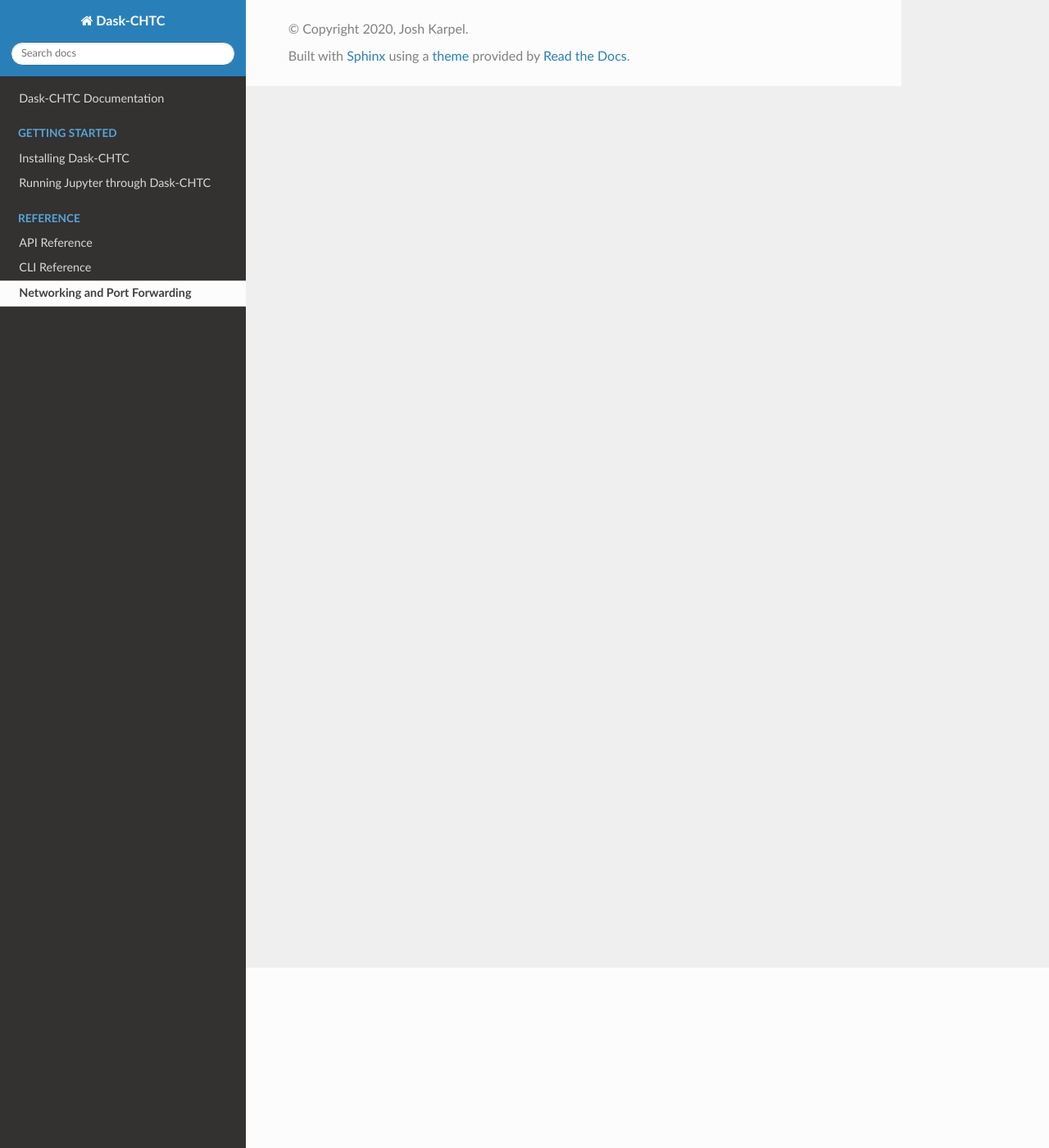
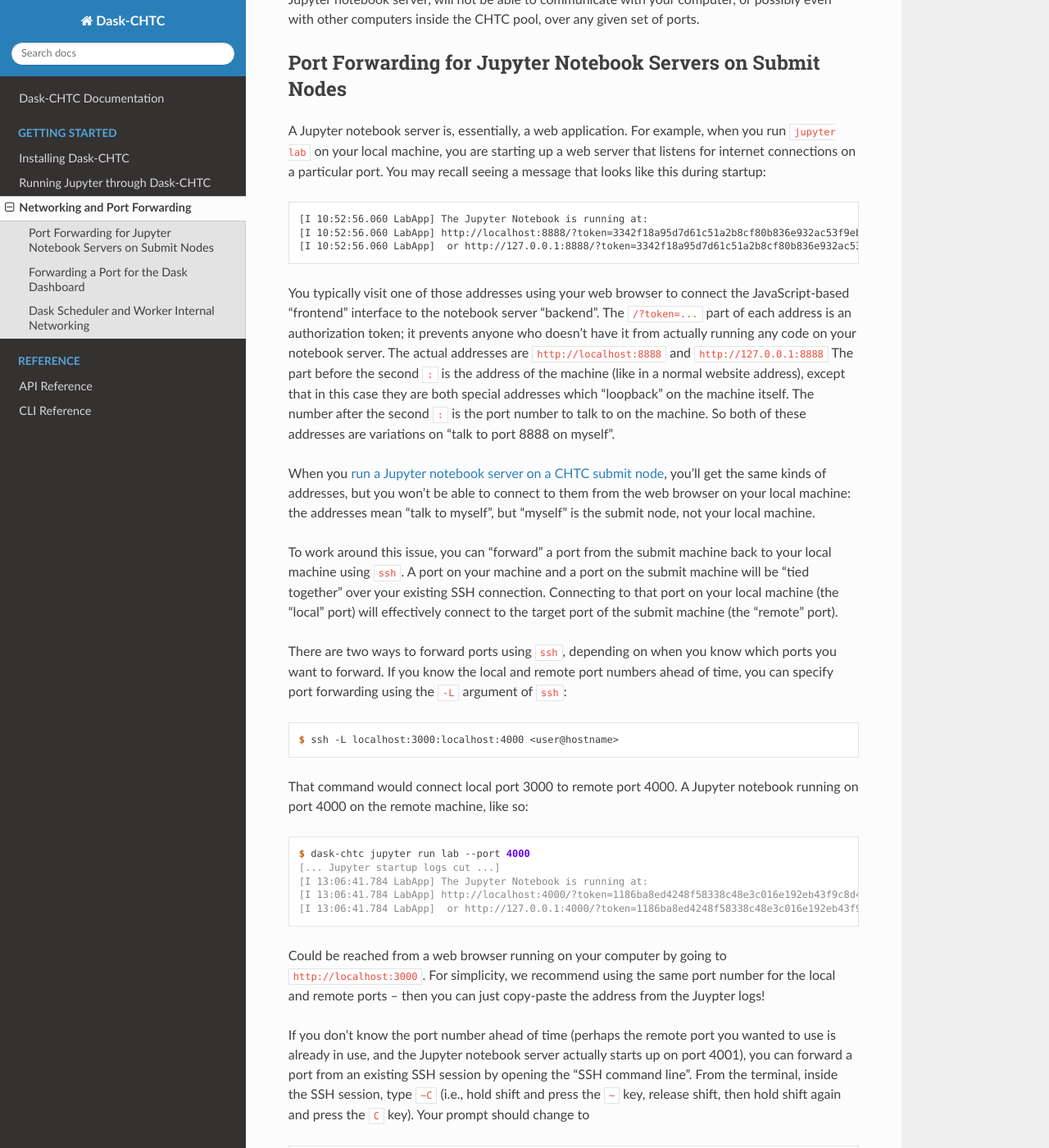
Before and after one commit to CHTC/dask-chtc, a Sphinx documentation site: the page built from docs/source/ports.rst, in a window 1280 px wide and 1400 px high, scrolled down 220 px. Shown: the whole window at 82% size. Built offline with Sphinx 7.4.7 and the Read the Docs theme 2.0.0, drawn with Linux system fonts in a browser that asks for light colours; some of the changed text lies outside the part shown.

Commit message:
add port forwarding docs (#13)

```diff
--- a/docs/source/ports.rst
+++ b/docs/source/ports.rst
@@ -1,4 +1,138 @@
+.. _networking:
+
 Networking and Port Forwarding
 ==============================
 
 .. py:currentmodule:: dask_chtc
+
+For security reasons, most
+`ports <https://en.wikipedia.org/wiki/Port_(computer_networking)>`_
+on CHTC submit and execute nodes are not open for traffic.
+This means that programs that need to communicate over ports, like
+the Dask distributed scheduler
+or a Jupyter notebook server,
+will not be able to communicate with your computer, or possibly even with
+other computers inside the CHTC pool, over any given set of ports.
+
+Port Forwarding for Jupyter Notebook Servers on Submit Nodes
+------------------------------------------------------------
+
+A Jupyter notebook server is, essentially, a web application.
+For example, when you run ``jupyter lab`` on your local machine,
+you are starting up a web server that listens for internet connections on
+a particular port.
+You may recall seeing a message that looks like this during startup:
+
+.. code-block::
+
+    [I 10:52:56.060 LabApp] The Jupyter Notebook is running at:
+    [I 10:52:56.060 LabApp] http://localhost:8888/?token=3342f18a95d7d61c51a2b8cf80b836e932ac53f9ebdb3965
+    [I 10:52:56.060 LabApp]  or http://127.0.0.1:8888/?token=3342f18a95d7d61c51a2b8cf80b836e932ac53f9ebdb3965
+
+You typically visit one of those addresses using your web browser to connect the
+JavaScript-based "frontend" interface to the notebook server "backend".
+The ``/?token=...`` part of each address is an authorization token;
+it prevents anyone who doesn't have it from
+actually running any code on your notebook server.
+The actual addresses are ``http://localhost:8888`` and ``http://127.0.0.1:8888``
+The part before the second ``:`` is the address of the machine
+(like in a normal website address),
+except that in this case they are both special addresses which "loopback"
+on the machine itself.
+The number after the second ``:`` is the port number to talk to on the machine.
+So both of these addresses are variations on "talk to port 8888 on myself".
+
+When you :ref:`run a Jupyter notebook server on a CHTC submit node <jupyter>`,
+you'll get the same kinds of addresses, but you won't be able to connect to them
+from the web browser on your local machine: the addresses mean "talk to myself",
+but "myself" is the submit node, not your local machine.
+
+To work around this issue, you can "forward" a port from the submit machine
+back to your local machine using ``ssh``. A port on your machine and a port on
+the submit machine will be "tied together" over your existing SSH connection.
+Connecting to that port on your local machine (the "local" port)
+will effectively connect to the target port of the submit machine
+(the "remote" port).
+
+There are two ways to forward ports using ``ssh``, depending on when you know
+which ports you want to forward.
+If you know the local and remote port numbers ahead of time,
+you can specify port forwarding using the ``-L`` argument of ``ssh``:
+
+.. code-block:: console
+
+    $ ssh -L localhost:3000:localhost:4000 <user@hostname>
+
+That command would connect local port 3000 to remote port 4000.
+A Jupyter notebook running on port 4000 on the remote machine, like so:
+
+.. code-block:: console
+
+    $ dask-chtc jupyter run lab --port 4000
+    [... Jupyter startup logs cut ...]
+    [I 13:06:41.784 LabApp] The Jupyter Notebook is running at:
+    [I 13:06:41.784 LabApp] http://localhost:4000/?token=1186ba8ed4248f58338c48e3c016e192eb43f9c8d470e37d
+    [I 13:06:41.784 LabApp]  or http://127.0.0.1:4000/?token=1186ba8ed4248f58338c48e3c016e192eb43f9c8d470e37d
+
+Could be reached from a web browser running on your computer by going to
+``http://localhost:3000``.
+For simplicity, we recommend using the same port number for the local and remote
+ports -- then you can just copy-paste the address from the Juypter logs!
+
+If you don't know the port number ahead of time (perhaps the remote port you wanted
+to use is already in use, and the Jupyter notebook server actually starts up
+on port 4001), you can forward a port from an existing SSH session by opening
+the "SSH command line".
+From the terminal, inside the SSH session, type ``~C``
+(i.e., hold shift and press the ``~`` key, release shift, then hold shift again
+and press the ``C`` key).
+Your prompt should change to
+
+.. code-block:: console
+
+    ssh>
+
+In this prompt, enter a ``-L`` argument like above and press enter:
+
+.. code-block:: console
+
+    ssh> -L localhost:3001:localhost:4001
+    Forwarding port.
+
+Press enter again to return to your normal terminal prompt.
+The port is now forwarded, as if you had added the ``-L`` argument to your
+original ``ssh`` command.
+
+
+Forwarding a Port for the Dask Dashboard
+----------------------------------------
+
+The Dask scheduler exposes a
+`dashboard <https://docs.dask.org/en/latest/diagnostics-distributed.html#dashboard>`_
+as a web application.
+If you are using Dask through Jupyter, the dashboard address will be shown
+in the representations of both the ``Cluster`` and ``Client``:
+
+.. image:: _static/dashboard-port.png
+
+Programmatically, the address is available in
+``client.scheduler_info()['services']``.
+
+Be wary: Dask is showing an "external" address that would be appropriate for a
+setup without security firewalls.
+Instead of connecting to that address, you should point your web browser
+(or the Dask Jupyterlab extension, for example) to something like
+``localhost:<port>/status``, after forwarding the remote port that the dashboard
+is hosted on to some local port.
+
+
+Dask Scheduler and Worker Internal Networking
+---------------------------------------------
+
+The Dask scheduler and workers all need to talk to each bidirectionally.
+This is handled internally by Dask-CHTC, and you shouldn't have to do anything
+about it.
+Please
+`let us know <https://github.com/JoshKarpel/dask-chtc/issues>`_
+if you run into any issues you believe are caused by
+internal networking failures.
```
Also changed, not shown: docs/source/index.rst (+7 -7 lines), docs/source/_static/dashboard-port.png (added).
